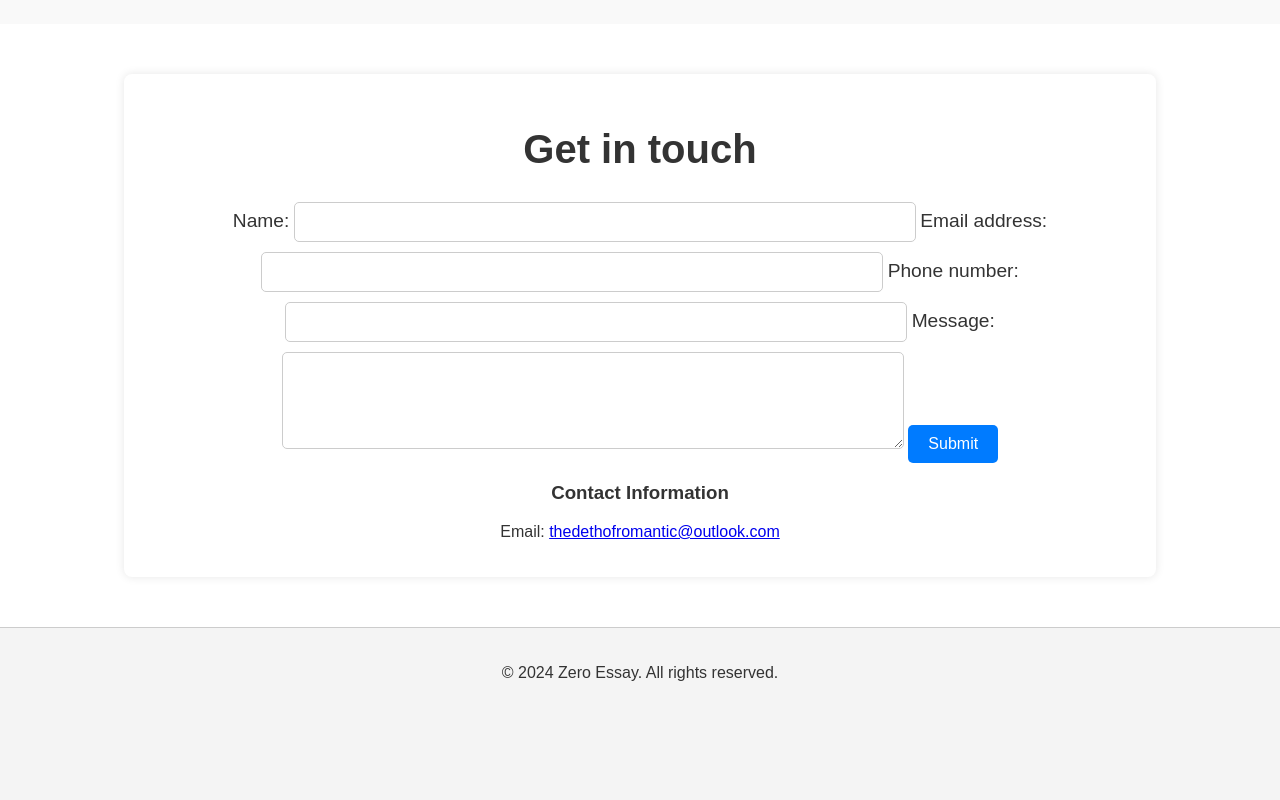
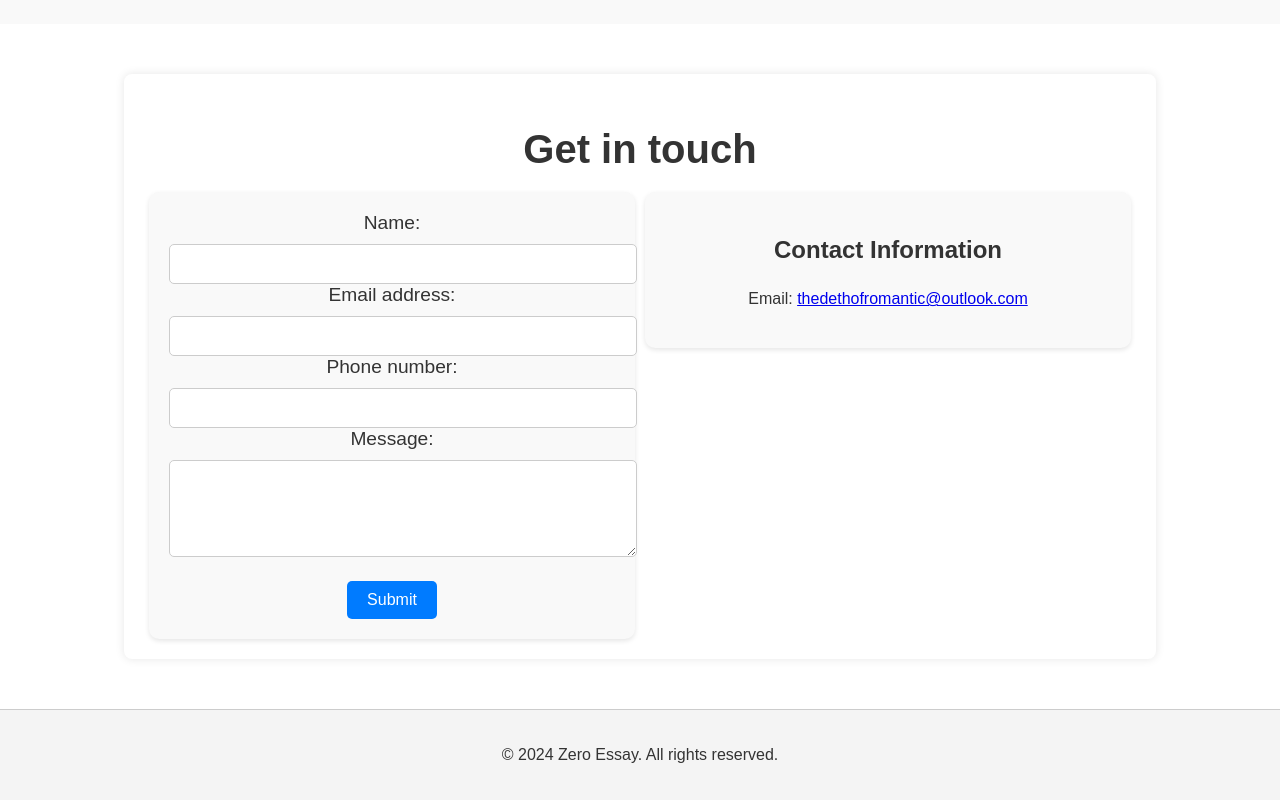
Before and after one commit to liuivan615/ZEROESSAY, a plain HTML site: page index.html in a window 1280 px wide. Shown: the part 2176-2976 px from the top of the page. Before the commit the page ends 2894 px from the top, so only its background shows below. Drawn offline with Linux system fonts and the light colour scheme.

Commit message:
Update index.html

```diff
--- a/index.html
+++ b/index.html
@@ -191,10 +191,18 @@
             font-size: 2.5em;
             margin-bottom: 20px;
         }
+        .contact-form-container {
+            display: flex;
+            justify-content: space-around;
+            align-items: flex-start;
+            flex-wrap: wrap;
+        }
         .contact-form {
-            display: flex;
-            flex-direction: column;
-            align-items: center;
+            width: 45%;
+            background-color: #f9f9f9;
+            padding: 20px;
+            border-radius: 10px;
+            box-shadow: 0 2px 5px rgba(0,0,0,0.1);
         }
         .contact-form label {
             font-size: 1.2em;
@@ -202,8 +210,7 @@
         }
         .contact-form input,
         .contact-form textarea {
-            width: 80%;
-            max-width: 600px;
+            width: 100%;
             padding: 10px;
             margin-top: 10px;
             border: 1px solid #ccc;
@@ -225,6 +232,24 @@
         .contact-form button:hover {
             background-color: #0056b3;
             transform: translateY(-2px);
+        }
+        .contact-info {
+            width: 45%;
+            background-color: #f9f9f9;
+            padding: 20px;
+            border-radius: 10px;
+            box-shadow: 0 2px 5px rgba(0,0,0,0.1);
+            display: flex;
+            flex-direction: column;
+            align-items: center;
+        }
+        .contact-info h3 {
+            font-size: 1.5em;
+            margin-bottom: 10px;
+        }
+        .contact-info p {
+            font-size: 1em;
+            margin-bottom: 20px;
         }
         footer {
             text-align: center;
@@ -306,6 +331,7 @@
     <section class="contact" id="contact">
         <div class="container">
             <h2>Get in touch</h2>
+            <div class="contact-form-container">
                 <div class="contact-form">
                     <form action="mailto:thedethofromantic@outlook.com" method="post" enctype="text/plain">
                         <label for="name">Name:</label>
@@ -322,6 +348,7 @@
                 <div class="contact-info">
                     <h3>Contact Information</h3>
                     <p>Email: <a href="mailto:thedethofromantic@outlook.com">thedethofromantic@outlook.com</a></p>
+                </div>
             </div>
         </div>
     </section>
@@ -345,6 +372,3 @@
     </script>
 </body>
 </html>
-
-</body>
-</html>
```
Lines whose indentation alone changed are shown as unchanged.
